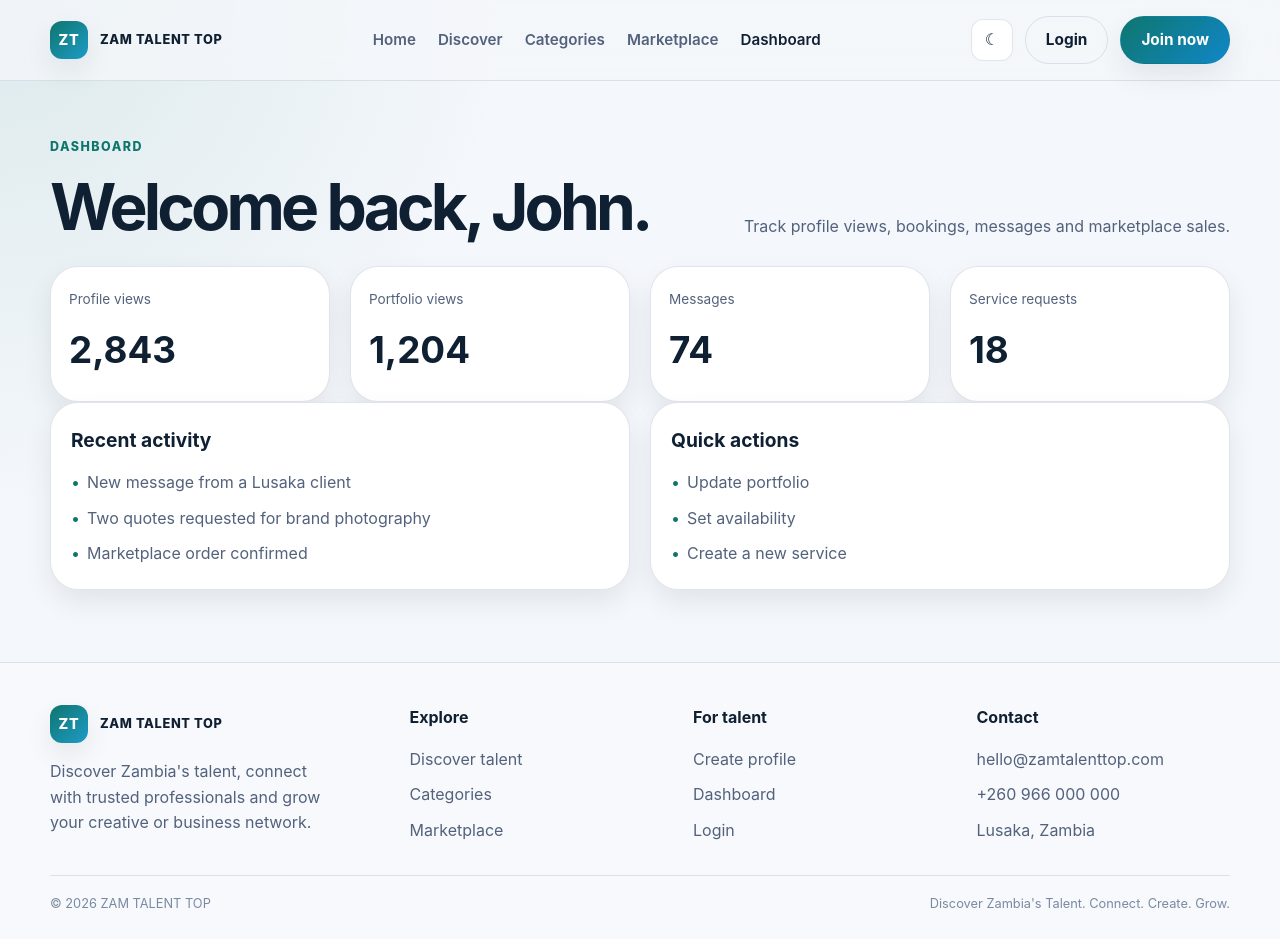
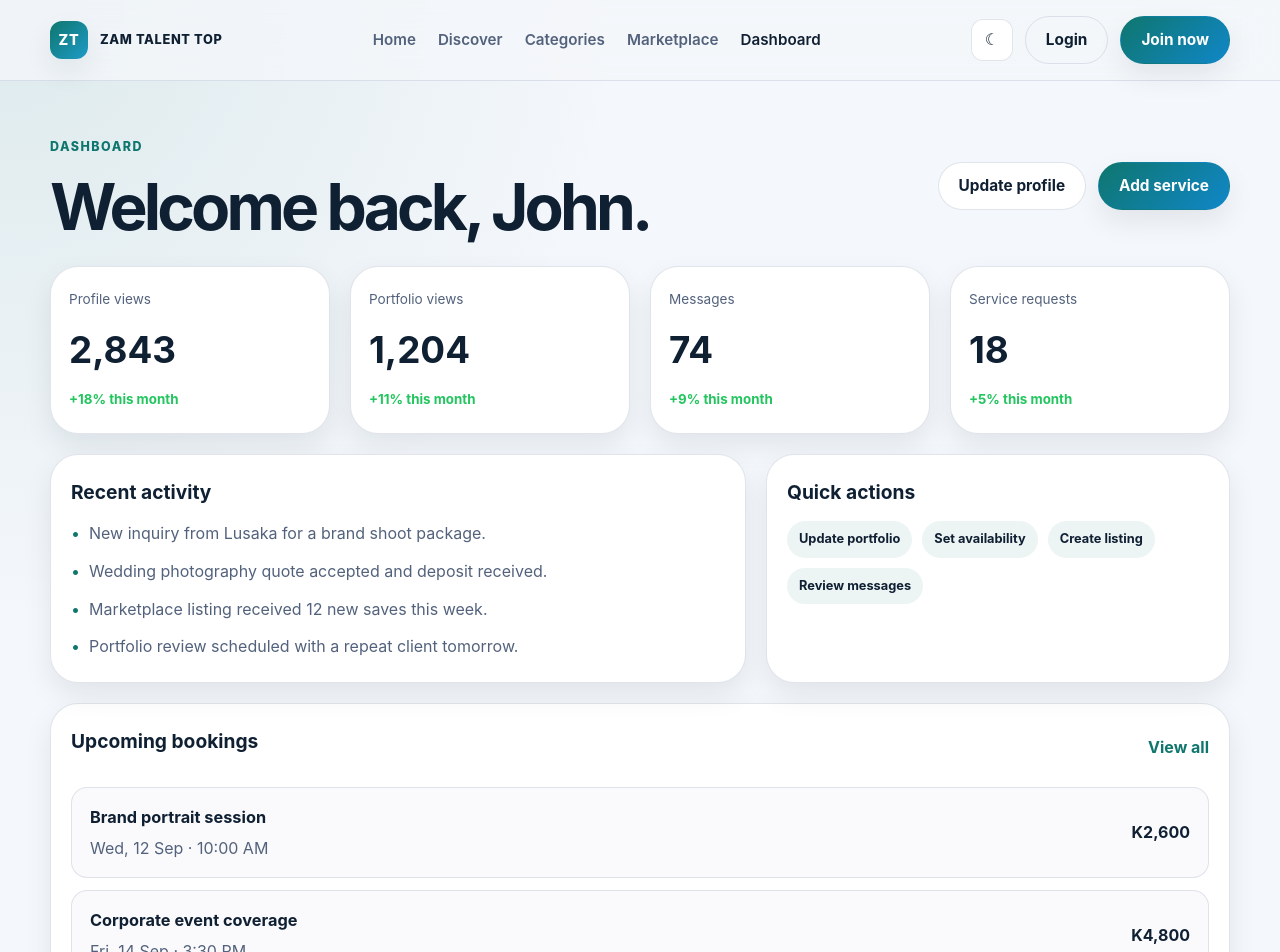
Before and after one commit to lukatokalaluka/ZamTalentTop, a React (Vite) app in the folder client/: page /dashboard in a window 1280 px wide. Shown: the top 952 px of the page. Built offline with nearby package versions, Linux system fonts and the light colour scheme.

Commit message:
Phase 4: member onboarding and dashboard

```diff
--- a/client/src/App.css
+++ b/client/src/App.css
@@ -1224,13 +1224,50 @@
 }
 
 .auth-card {
-  max-width: 620px;
+  max-width: 760px;
   margin: 0 auto;
   padding: 30px 24px;
   display: grid;
   gap: 24px;
 }
 
+.auth-layout {
+  grid-template-columns: 1.1fr 1fr;
+  align-items: stretch;
+}
+
+.auth-panel {
+  background: var(--surface-alt);
+  border: 1px solid var(--border);
+  border-radius: 24px;
+  padding: 24px;
+}
+
+.auth-panel--brand {
+  display: flex;
+  flex-direction: column;
+  justify-content: center;
+  background: linear-gradient(135deg, rgba(15, 118, 110, 0.08), rgba(37, 99, 235, 0.04));
+}
+
+.auth-panel--brand h1 {
+  margin: 12px 0 10px;
+  font-size: clamp(2rem, 3vw, 2.8rem);
+}
+
+.auth-panel--brand p {
+  color: var(--text-soft);
+}
+
+.auth-feature-list {
+  display: flex;
+  flex-direction: column;
+  gap: 10px;
+  margin-top: 22px;
+  font-weight: 600;
+  color: var(--text);
+}
+
 .auth-form {
   display: grid;
   gap: 18px;
@@ -1242,6 +1279,52 @@
   gap: 8px;
 }
 
+.auth-form input,
+.auth-form select {
+  width: 100%;
+  border: 1px solid var(--border);
+  border-radius: 12px;
+  background: var(--surface);
+  color: var(--text);
+  padding: 12px 14px;
+  font: inherit;
+}
+
+.auth-form__meta {
+  display: flex;
+  justify-content: space-between;
+  align-items: center;
+  gap: 16px;
+  font-size: 0.9rem;
+}
+
+.checkbox-row {
+  display: inline-flex;
+  align-items: center;
+  gap: 8px;
+  color: var(--text-soft);
+}
+
+.checkbox-row input {
+  width: auto;
+}
+
+.checkbox-row--stacked {
+  align-items: flex-start;
+}
+
+.link-text {
+  color: var(--primary);
+  text-decoration: none;
+  font-weight: 700;
+}
+
+.muted-copy {
+  margin: 0;
+  color: var(--text-soft);
+  text-align: center;
+}
+
 .full-width {
   width: 100%;
 }
@@ -1256,6 +1339,16 @@
   margin: 16px 0 24px;
 }
 
+.dashboard-header {
+  align-items: center;
+}
+
+.dashboard-actions {
+  display: flex;
+  align-items: center;
+  gap: 12px;
+}
+
 .dashboard-grid {
   grid-template-columns: repeat(4, minmax(0, 1fr));
   margin-top: 18px;
@@ -1275,6 +1368,95 @@
 
 .overview-box strong {
   font-size: clamp(1.8rem, 3vw, 2.3rem);
+}
+
+.overview-box small {
+  color: var(--success);
+  font-weight: 700;
+}
+
+.dashboard-panels {
+  display: grid;
+  grid-template-columns: 1.2fr 0.8fr;
+  gap: 20px;
+  margin-top: 20px;
+}
+
+.activity-list {
+  display: flex;
+  flex-direction: column;
+  gap: 12px;
+  color: var(--text-soft);
+}
+
+.activity-list li {
+  position: relative;
+  padding-left: 18px;
+}
+
+.activity-list li::before {
+  content: '•';
+  position: absolute;
+  left: 0;
+  color: var(--primary);
+}
+
+.quick-actions {
+  display: flex;
+  flex-wrap: wrap;
+  gap: 10px;
+}
+
+.action-chip {
+  display: inline-flex;
+  padding: 8px 12px;
+  border-radius: 999px;
+  background: rgba(15, 118, 110, 0.08);
+  color: var(--text);
+  font-weight: 700;
+  font-size: 0.8rem;
+}
+
+.panel-headline {
+  display: flex;
+  justify-content: space-between;
+  align-items: center;
+  gap: 12px;
+  margin-bottom: 16px;
+}
+
+.bookings-panel {
+  margin-top: 20px;
+}
+
+.booking-list {
+  display: grid;
+  gap: 12px;
+}
+
+.booking-card {
+  display: flex;
+  justify-content: space-between;
+  align-items: center;
+  gap: 16px;
+  padding: 16px 18px;
+  border: 1px solid var(--border);
+  border-radius: 16px;
+  background: rgba(148, 163, 184, 0.05);
+}
+
+.booking-card h3 {
+  margin: 0 0 6px;
+  font-size: 1.02rem;
+}
+
+.booking-card p {
+  margin: 0;
+  color: var(--text-soft);
+}
+
+.booking-card strong {
+  color: var(--text);
 }
 
 .toast {
--- a/client/src/App.jsx
+++ b/client/src/App.jsx
@@ -39,9 +39,9 @@ function AppLayout({ theme, onToggleTheme, onShowToast }) {
           <Route path="/discover" element={<DiscoverPage onShowToast={onShowToast} />} />
           <Route path="/categories" element={<CategoriesPage />} />
           <Route path="/marketplace" element={<MarketplacePage />} />
-          <Route path="/login" element={<LoginPage />} />
-          <Route path="/register" element={<RegisterPage />} />
-          <Route path="/dashboard" element={<DashboardPage />} />
+          <Route path="/login" element={<LoginPage onShowToast={onShowToast} />} />
+          <Route path="/register" element={<RegisterPage onShowToast={onShowToast} />} />
+          <Route path="/dashboard" element={<DashboardPage onShowToast={onShowToast} />} />
           <Route path="/talent/:slug" element={<ProfilePage />} />
           <Route path="*" element={<NotFoundPage />} />
         </Routes>
--- a/client/src/pages/Dashboard/DashboardPage.jsx
+++ b/client/src/pages/Dashboard/DashboardPage.jsx
@@ -1,53 +1,88 @@
+import Button from '../../components/common/Button';
+
+const stats = [
+  { label: 'Profile views', value: '2,843', trend: '+18%' },
+  { label: 'Portfolio views', value: '1,204', trend: '+11%' },
+  { label: 'Messages', value: '74', trend: '+9%' },
+  { label: 'Service requests', value: '18', trend: '+5%' },
+];
+
+const activity = [
+  'New inquiry from Lusaka for a brand shoot package.',
+  'Wedding photography quote accepted and deposit received.',
+  'Marketplace listing received 12 new saves this week.',
+  'Portfolio review scheduled with a repeat client tomorrow.',
+];
+
+const bookings = [
+  { title: 'Brand portrait session', date: 'Wed, 12 Sep', time: '10:00 AM', amount: 'K2,600' },
+  { title: 'Corporate event coverage', date: 'Fri, 14 Sep', time: '3:30 PM', amount: 'K4,800' },
+  { title: 'Studio retouching package', date: 'Mon, 17 Sep', time: '9:00 AM', amount: 'K1,900' },
+];
+
 export default function DashboardPage() {
   return (
     <div className="page-shell">
       <div className="container">
-        <div className="page-header">
+        <div className="page-header dashboard-header">
           <div>
             <span className="eyebrow">Dashboard</span>
             <h1>Welcome back, John.</h1>
           </div>
-          <p>Track profile views, bookings, messages and marketplace sales.</p>
+          <div className="dashboard-actions">
+            <Button variant="secondary">Update profile</Button>
+            <Button>Add service</Button>
+          </div>
         </div>
 
         <div className="dashboard-grid">
-          <div className="overview-box">
-            <span>Profile views</span>
-            <strong>2,843</strong>
-          </div>
-          <div className="overview-box">
-            <span>Portfolio views</span>
-            <strong>1,204</strong>
-          </div>
-          <div className="overview-box">
-            <span>Messages</span>
-            <strong>74</strong>
-          </div>
-          <div className="overview-box">
-            <span>Service requests</span>
-            <strong>18</strong>
-          </div>
+          {stats.map((stat) => (
+            <div key={stat.label} className="overview-box">
+              <span>{stat.label}</span>
+              <strong>{stat.value}</strong>
+              <small>{stat.trend} this month</small>
+            </div>
+          ))}
         </div>
 
         <div className="dashboard-panels">
           <section className="info-panel">
             <h2>Recent activity</h2>
-            <ul className="detail-list">
-              <li>New message from a Lusaka client</li>
-              <li>Two quotes requested for brand photography</li>
-              <li>Marketplace order confirmed</li>
+            <ul className="activity-list">
+              {activity.map((item) => (
+                <li key={item}>{item}</li>
+              ))}
             </ul>
           </section>
 
           <section className="info-panel">
             <h2>Quick actions</h2>
-            <ul className="detail-list">
-              <li>Update portfolio</li>
-              <li>Set availability</li>
-              <li>Create a new service</li>
-            </ul>
+            <div className="quick-actions">
+              <span className="action-chip">Update portfolio</span>
+              <span className="action-chip">Set availability</span>
+              <span className="action-chip">Create listing</span>
+              <span className="action-chip">Review messages</span>
+            </div>
           </section>
         </div>
+
+        <section className="info-panel bookings-panel">
+          <div className="panel-headline">
+            <h2>Upcoming bookings</h2>
+            <a href="#" className="link-text">View all</a>
+          </div>
+          <div className="booking-list">
+            {bookings.map((booking) => (
+              <div key={booking.title} className="booking-card">
+                <div>
+                  <h3>{booking.title}</h3>
+                  <p>{booking.date} · {booking.time}</p>
+                </div>
+                <strong>{booking.amount}</strong>
+              </div>
+            ))}
+          </div>
+        </section>
       </div>
     </div>
   );
--- a/client/src/pages/Login/LoginPage.jsx
+++ b/client/src/pages/Login/LoginPage.jsx
@@ -1,25 +1,73 @@
+import { useState } from 'react';
+import { useNavigate } from 'react-router-dom';
 import Button from '../../components/common/Button';
 
-export default function LoginPage() {
+export default function LoginPage({ onShowToast }) {
+  const navigate = useNavigate();
+  const [form, setForm] = useState({ email: '', password: '' });
+
+  const handleChange = (event) => {
+    const { name, value } = event.target;
+    setForm((current) => ({ ...current, [name]: value }));
+  };
+
+  const handleSubmit = (event) => {
+    event.preventDefault();
+    onShowToast?.('Welcome back. Redirecting to your dashboard.');
+    navigate('/dashboard');
+  };
+
   return (
     <div className="page-shell auth-shell">
-      <div className="container auth-card">
-        <div>
+      <div className="container auth-card auth-layout">
+        <div className="auth-panel auth-panel--brand">
           <span className="eyebrow">Welcome back</span>
           <h1>Login to your dashboard</h1>
-          <p>Access your profile, messages, bookings and product listings.</p>
+          <p>Access your profile, messages, bookings, and product listings without losing momentum.</p>
+
+          <div className="auth-feature-list">
+            <span>• Review inquiries</span>
+            <span>• Update your portfolio</span>
+            <span>• Track bookings and sales</span>
+          </div>
         </div>
 
-        <form className="auth-form">
+        <form className="auth-panel auth-form" onSubmit={handleSubmit}>
           <label>
             <span>Email</span>
-            <input type="email" placeholder="you@example.com" />
+            <input
+              type="email"
+              name="email"
+              value={form.email}
+              onChange={handleChange}
+              placeholder="you@example.com"
+              required
+            />
           </label>
           <label>
             <span>Password</span>
-            <input type="password" placeholder="••••••••" />
+            <input
+              type="password"
+              name="password"
+              value={form.password}
+              onChange={handleChange}
+              placeholder="••••••••"
+              required
+            />
           </label>
+
+          <div className="auth-form__meta">
+            <label className="checkbox-row">
+              <input type="checkbox" defaultChecked />
+              <span>Remember me</span>
+            </label>
+            <a href="#" className="link-text">Forgot password?</a>
+          </div>
+
           <Button type="submit" className="full-width">Login</Button>
+          <p className="muted-copy">
+            No account yet? <a href="/register" className="link-text">Create one</a>
+          </p>
         </form>
       </div>
     </div>
```
Also changed, not shown: client/src/pages/Register/RegisterPage.jsx (+71 -8 lines).
